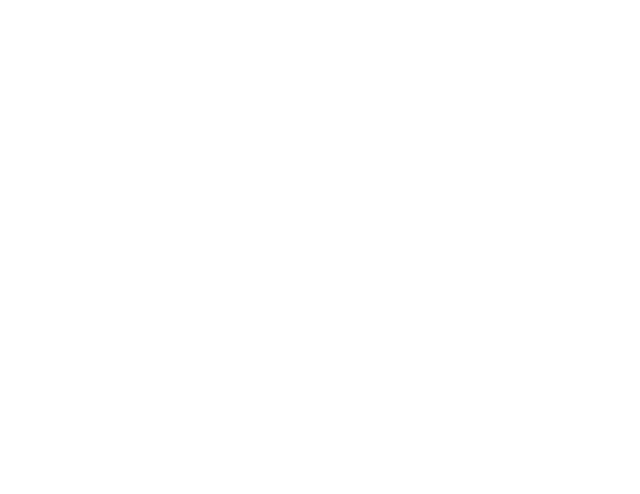
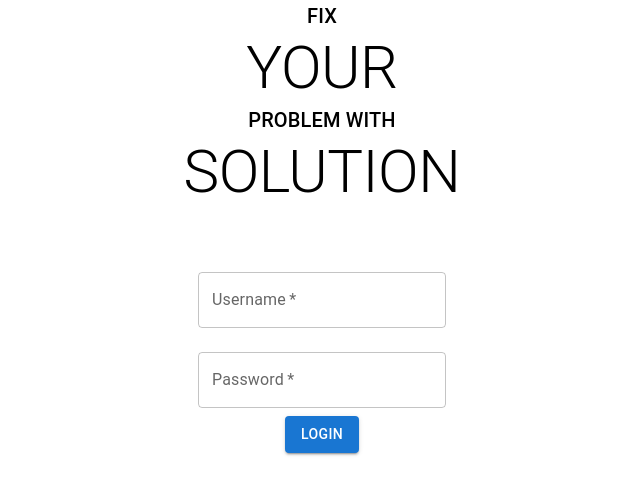
Before and after one commit to isdi-coders-2022/Adrian_Calero_Front-Final-Project-202205-MAD, a React (Create React App) app: page /login in a window 1280 px wide. Before the commit this address had no page. Shown: the top 494 px of the page, without its empty margins (318-958 px from the left). Built offline with nearby package versions, Linux system fonts and the light colour scheme.

Commit message:
Add login compoenent

```diff
--- a/src/App.tsx
+++ b/src/App.tsx
@@ -6,13 +6,15 @@
 function App() {
     const RegisterOrLoginPage = React.lazy(()=> import('./pages/registerorlogin'))
 const RegisterPage = React.lazy(()=> import('./pages/register'))
+const LoginPage = React.lazy(() => import('./pages/login'))
 
 
     const options = [
         {path: '', label: 'Home', page: <Home></Home> },
     {path: '/home', label: 'Home', page: <Home></Home> },
     {path:'/registerorlogin', label:'RegisterOrLogin', page: <RegisterOrLoginPage></RegisterOrLoginPage>},
-    {path:'/register', label: 'Register', page: <RegisterPage></RegisterPage>}
+    {path:'/register', label: 'Register', page: <RegisterPage></RegisterPage>},
+    {path: '/login', label: 'Login', page: <LoginPage></LoginPage>}
 
 ]
   return (
--- /dev/null
+++ b/src/components/login/form.tsx
@@ -0,0 +1,11 @@
+import { Button, TextField } from "@mui/material";
+
+export function FormLogin (){
+    return(
+        <form>
+            <TextField className="inputText" label='Username' variant="outlined" required={true} margin="normal" />
+            <TextField className="inputText" label='Password' variant="outlined" required={true} type='password' margin="normal" />
+            <Button type="submit" variant="contained" >Login</Button>
+        </form>
+    )
+}
--- a/src/components/loginorregister/body.tsx
+++ b/src/components/loginorregister/body.tsx
@@ -3,7 +3,7 @@
 export function ButtonsLoginOrRegister (){
     return(<>
     <div className="buttons-container">
-        <Button variant="contained">Login</Button>
+        <Button variant="contained" href="/login">Login</Button>
     <Typography variant="h6">or</Typography>
     <Button variant="contained" href="/register">Register</Button>
     </div>
--- /dev/null
+++ b/src/pages/login.css
@@ -0,0 +1,19 @@
+*{box-sizing: border-box;
+    list-style: none;}
+
+ html, body{
+    margin: 0;
+    padding: 0;
+}
+
+header{
+    display: flex;
+    flex-direction: column;
+    align-items: center;
+    margin-bottom: 3rem;
+}
+form{
+    display: flex;
+    flex-direction: column;
+    align-items: center;
+}
--- /dev/null
+++ b/src/pages/login.tsx
@@ -0,0 +1,10 @@
+import { FormLogin } from "../components/login/form";
+import { HeaderRegister } from "../components/register/header";
+import './login.css'
+
+export default function Login (){
+    return(<>
+    <HeaderRegister />
+    <FormLogin />
+    </>)
+}
```
